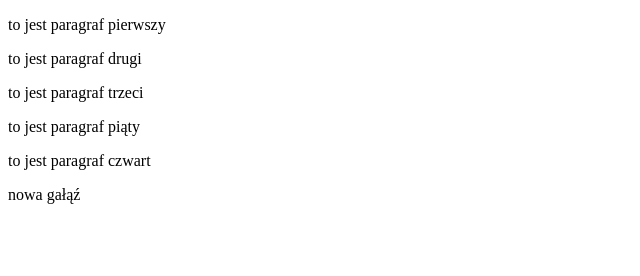
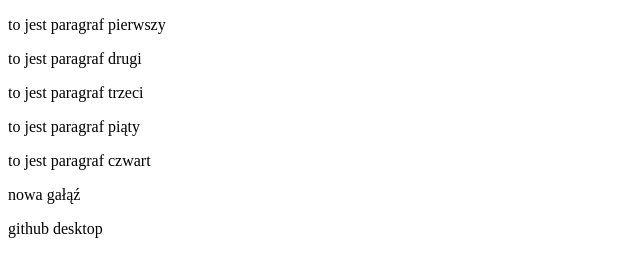
Before and after one commit to beatacurylo/beatacurylo.github.io, a plain HTML site: page index.html in a window 1280 px wide. Shown: the whole page, without its empty margins (0-640 px from the left). Drawn offline with Linux system fonts and the light colour scheme.

Commit message:
dodano pragraf
dodano paragraf linia 16

```diff
--- a/index.html
+++ b/index.html
@@ -13,6 +13,7 @@
    <p>to jest paragraf piąty</p>
    <p>to jest paragraf czwart</p>
    <p>nowa gałąź</p>
+   <p>github desktop</p>
 
 </body>
 </html>
```
